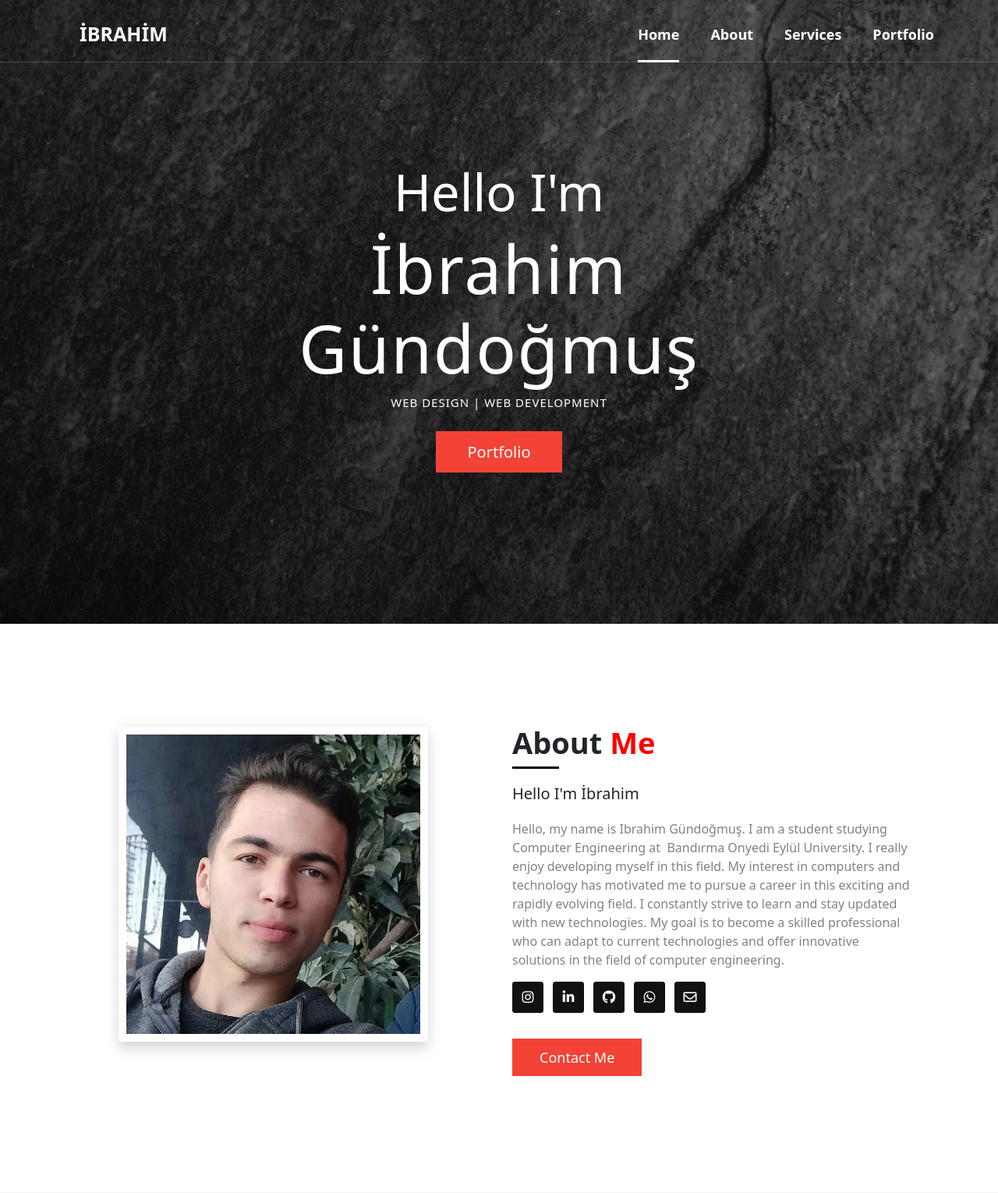
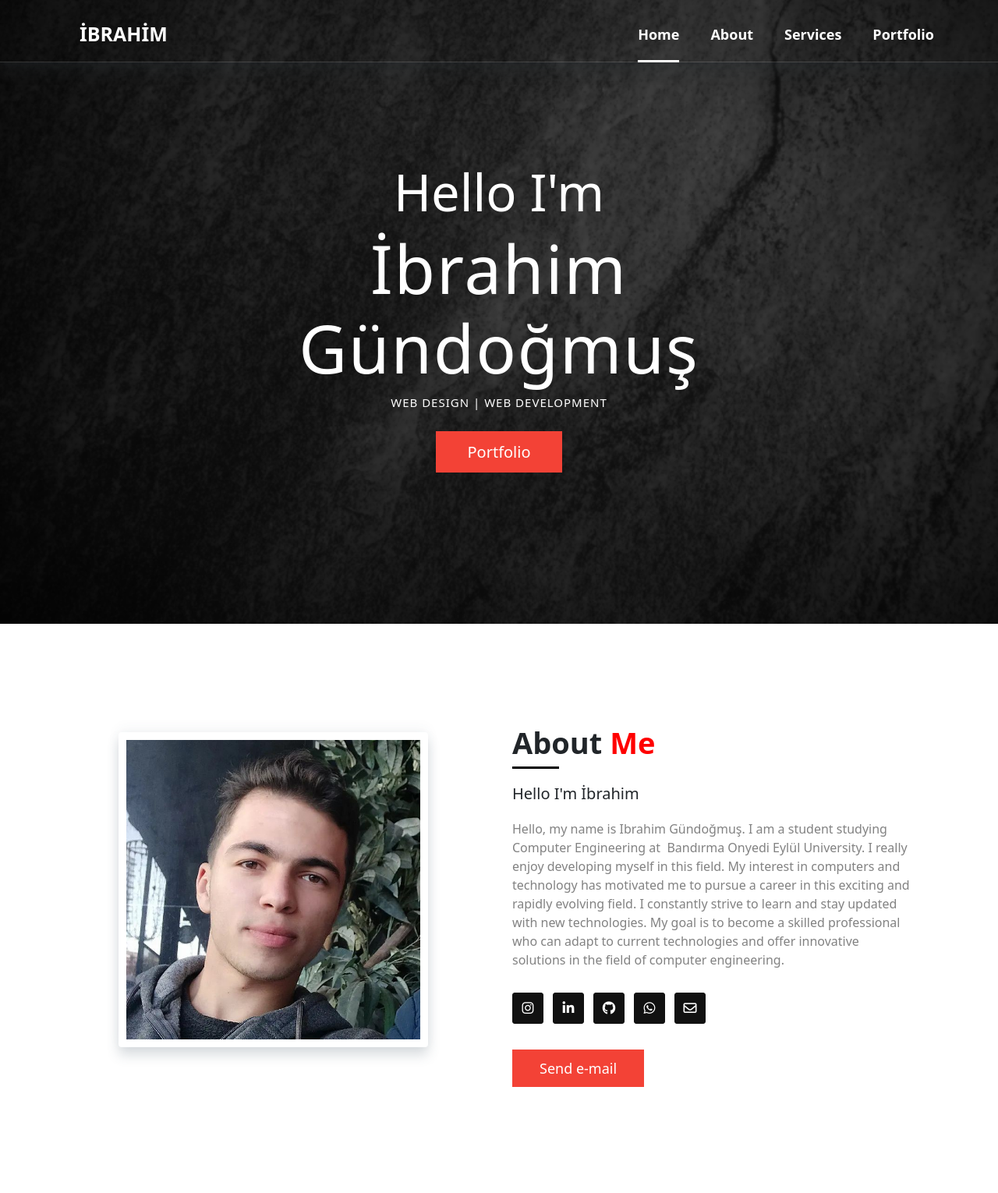
Before and after one commit to ibrahim200406/my-site, a Django app: page / in a window 1280 px wide. Shown: the top 1530 px of the page at 78% size. Run offline with Django 4.2, Linux system fonts and the light colour scheme; data comes from the database, SQL or seed files in the repository; both versions use the stored data as it was after the commit; some libraries are stand-ins or nearby versions.

Commit message:
Güncelleme

```diff
--- a/home/models.py
+++ b/home/models.py
@@ -34,6 +34,7 @@
 class Portfolio(models.Model):
     portfolio_title = models.CharField(max_length=255)
     portfolio_img = models.ImageField(upload_to="portfolios")
+    portfolio_url = models.TextField(null=True)
 
     def __str__(self):
         return str(self.portfolio_title)
--- a/home/static/css/style.css
+++ b/home/static/css/style.css
@@ -276,6 +276,10 @@
 }
 .about-content-wrapper .about-title .dark-color span {
   color: red;
+}
+
+.about-content-wrapper .social-media{
+  margin-top: 30px;
 }
 
 .about-content-wrapper .social-media > li > a {
--- a/home/templates/emails/contactform.html
+++ /dev/null
@@ -1,5 +0,0 @@
-<h2>Contact form submission</h2>
-
-<p><strong>Name:</strong> {{ name }}</p>
-<p><strong>Email:</strong> {{ email }}</p>
-<p><strong>Message:</strong> {{ content }}</p>
--- a/home/templates/index.html
+++ b/home/templates/index.html
@@ -112,8 +112,8 @@
                             </li>
                         </ul>
                         <div class="about-me-buttons">
-                            <a href="#contact" class="send-email">
-                                Contact Me
+                            <a href="mailto:2004gundogmus2004@gmail.com" class="send-email">
+                                Send e-mail
                             </a>
                         </div>
                     </div>
@@ -208,7 +208,7 @@
                             <div class="portfolio-img">
                                 <img src="{{ portfolio.portfolio_img.url }}" alt="">
                                 <div class="zoom-img">
-                                    <a href="{{ portfolio.portfolio_img.url }}" target="_blank">
+                                    <a href="{{ portfolio.portfolio_url }}" target="_blank">
                                         <i class="fa-solid fa-magnifying-glass-plus"></i>
                                     </a>
                                 </div>
@@ -221,52 +221,12 @@
     </section>
     <!-- ! portfolio end -->
 
-    <!-- ! contact us start -->
-    <!-- <section class="section contact-us" id="contact">
-        <div class="container">
-            <div class="row title">
-                <div class="col-md-12 col-lg-8">
-                    <div class="section-title">
-                        <h2>
-                            CONTACT
-                            <span>ME</span>
-                        </h2>
-                    </div>
-                </div>
-            </div>
-            <div class="row contact-us-wrapper">
-                <div class="col-lg-7">
-                    <div class="contact-form">
-                        <div class="form-title">
-                            <h5>Drop us a line</h5>
-                            <i class="far fa-paper-plane"></i>
-                        </div>
-                        <form method="post" action=".">
-                            {% csrf_token %}
-
-                            {{ form.as_p }}
-
-                            <button>Send e-mail</button>
-                        </form>
-
-                    </div>
-                </div>
-            </div>
-            <div class="col-lg-7"></div>
-
-        </div>
-        </div>
-    </section> -->
-    <!-- ! contact us end -->
-
     <!-- ! footer start -->
     <footer class="footer">
         <div class="footer-top">
             <div class="container">
                 <div class="footer-about text-center">
-                    <div class="footer-logo">
-                        İbrahim
-                    </div>
+
                     <div class="footer-social-media justify-content-center">
                         <a href="https://www.instagram.com/ibrahim.gndgms/" target="_blank">
                             <i class="fa-brands fa-instagram"></i>
```
Also changed, not shown: db.sqlite3, home/migrations/0008_portfolio_portfolio_url.py (added), home/static/img/back.jpg.
